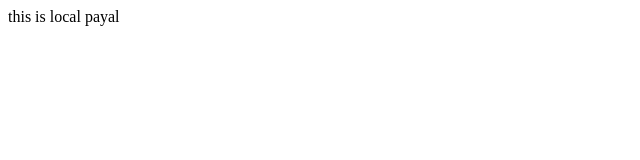
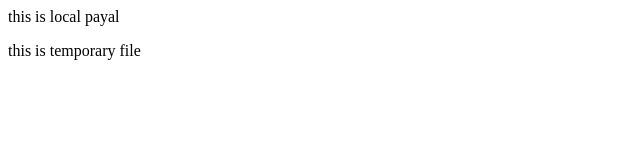
Before and after one commit to parveenydv/localpayal, a plain HTML site: page index.html in a window 1280 px wide. Shown: the whole page, without its empty margins (0-640 px from the left). Drawn offline with Linux system fonts and the light colour scheme.

```diff
--- a/index.html
+++ b/index.html
@@ -1 +1,3 @@
 <p>this is local payal</p>
+
+<p>this is temporary file</p>
```
